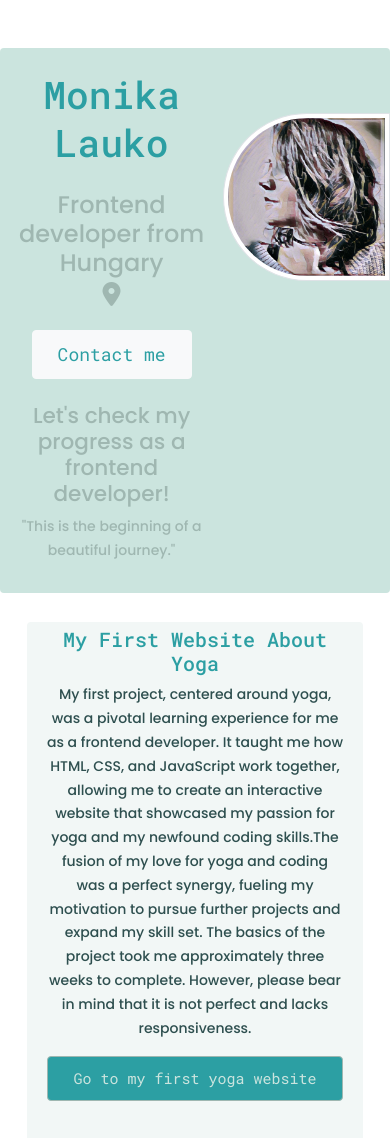
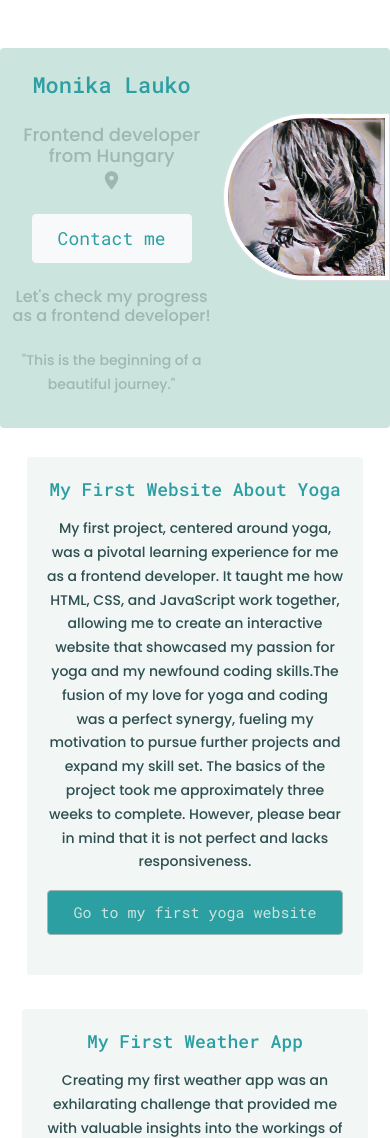
Before and after one commit to lamoncso/project-portfolio, a plain HTML site: page index.html in a window 390 px wide. Shown: the top 1138 px of the page. Drawn offline with nearby package versions, Linux system fonts and the light colour scheme.

Commit message:
Improve spacing and resposiveness

```diff
--- a/index.html
+++ b/index.html
@@ -47,10 +47,10 @@
         <a class="btn btn-light mt-4 mb-3 primary-button">
           Contact me
         </a>
-        <h3 class="my-progress mt-4 fs-4">
+        <h3 class="my-progress mt-4">
           Let's check my progress as a frontend developer!
         </h3>
-        <p class="quote">"This is the beginning of a beautiful journey."
+        <p class="quote mt-4">"This is the beginning of a beautiful journey."
         </p>
       </div>
       <img
--- a/styles/portfolio.css
+++ b/styles/portfolio.css
@@ -26,6 +26,8 @@ h2, h3 {
 h4 {
     color: var(--primary-color);
     font-family: var(--primary-font-family);
+    margin-bottom: 17px;
+    margin-top: 17px;
 }
 
 p {
@@ -157,6 +159,10 @@ p {
     font-size: 20px;
   }
 
+  h4 .quote {
+    font-size: 15px;
+  }
+
   p {
     font-size: 14px;
   }
@@ -171,15 +177,26 @@ p {
 
 }
 
-@media (max-width: 385px) {
+@media (max-width: 391px) {
   h1 {
     font-size: 22px;
   }
 
-  h2, h3 {
+  h2 {
     font-size: 18px;
   }
 
+  h3 {
+    font-size: 16px;
+  }
+
+  h4 {
+    font-size: 18px;
+  }
+
+  h4 .quote {
+    font-size: 11px;
+  }
   .fa-solid {
     display: block;
     margin-top: 5px;
```
